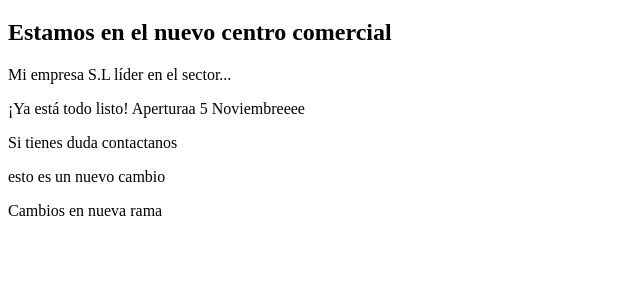
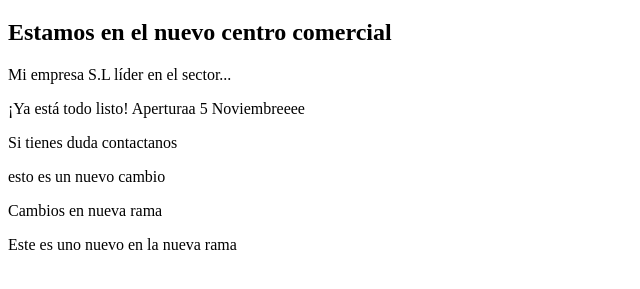
Before and after one commit to danics9696/DAM, a plain HTML site: page index.html in a window 1280 px wide. Shown: the part 61-350 px from the top of the page, without its empty margins (0-640 px from the left). Drawn offline with Linux system fonts and the light colour scheme.

Commit message:
Nueva linea en segundaRama

```diff
--- a/index.html
+++ b/index.html
@@ -13,5 +13,6 @@
     <p>Si tienes duda contactanos</p>
     <p>esto es un nuevo cambio</p>
     <p>Cambios en nueva rama</p>
+    <p>Este es uno nuevo en la nueva rama</p>
 </body>
 </html>
```
